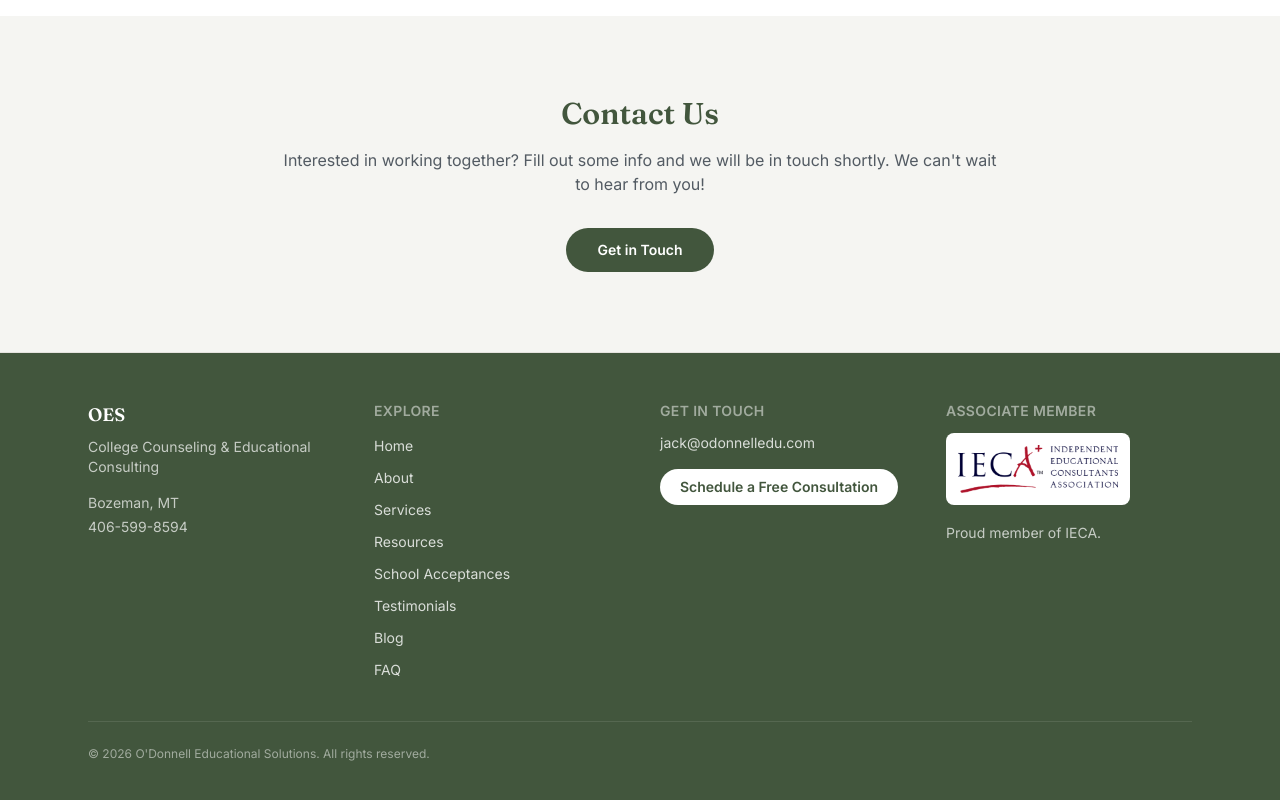
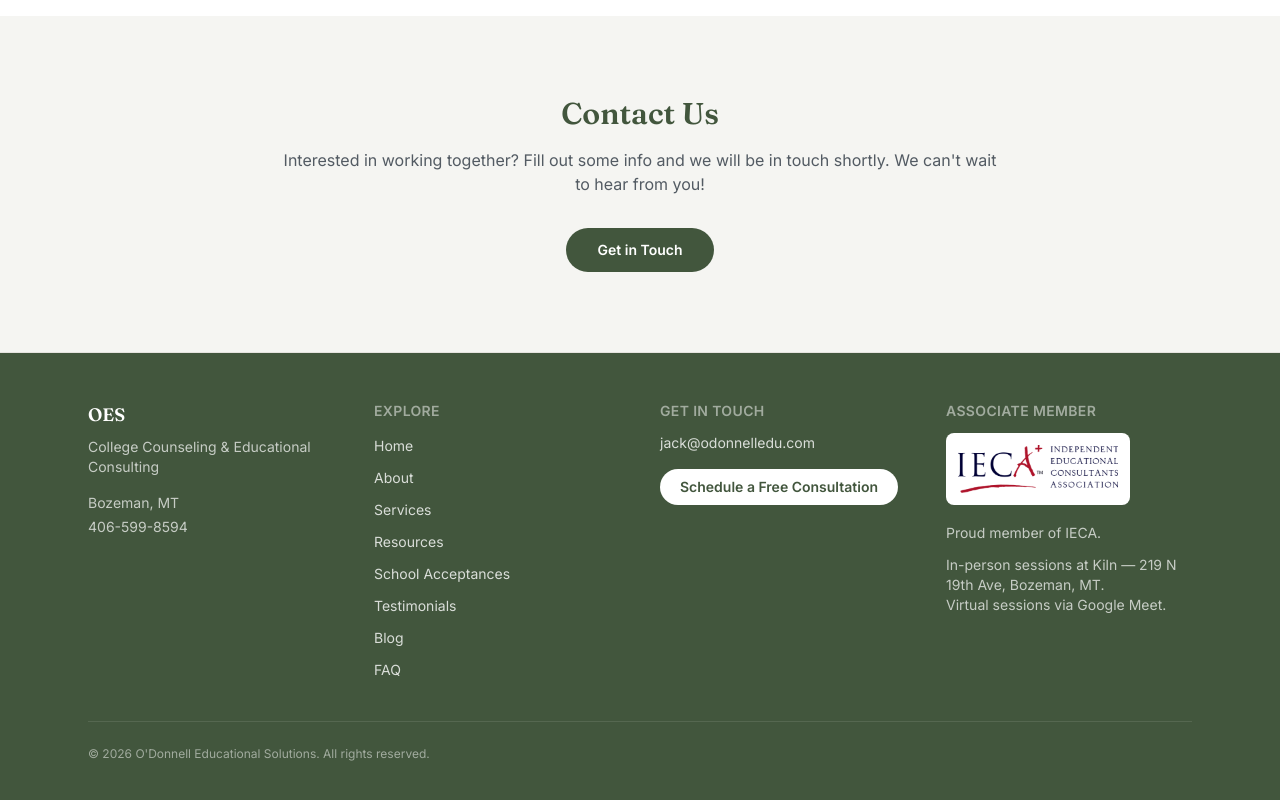
Before and after one commit to Jackodonnell23/OES, a Next.js app: page / in a window 1280 px wide. Shown: the part 2194-2994 px from the top of the page. Built offline with nearby package versions, Linux system fonts and the light colour scheme.

Commit message:
Add in-person/virtual meeting location to footer
Notes the Kiln coworking address for in-person sessions and Google
Meet for virtual sessions, below the IECA badge.

Co-Authored-By: Claude Sonnet 5 <noreply@anthropic.com>

```diff
--- a/src/components/Footer.tsx
+++ b/src/components/Footer.tsx
@@ -75,6 +75,11 @@ export default function Footer() {
               />
             </a>
             <p className="mt-3 text-sm text-white/70">Proud member of IECA.</p>
+            <p className="mt-3 text-sm text-white/70">
+              In-person sessions at Kiln — 219 N 19th Ave, Bozeman, MT.
+              <br />
+              Virtual sessions via Google Meet.
+            </p>
           </div>
         </div>
 
```
